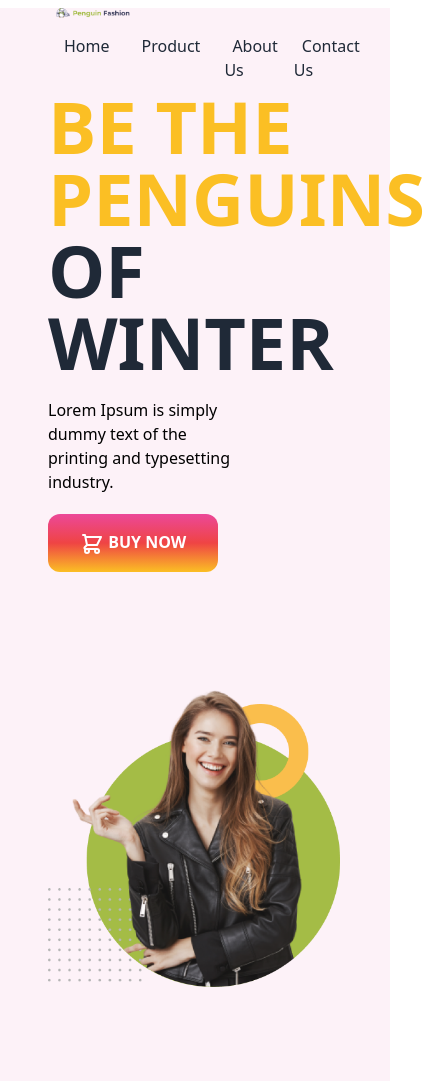
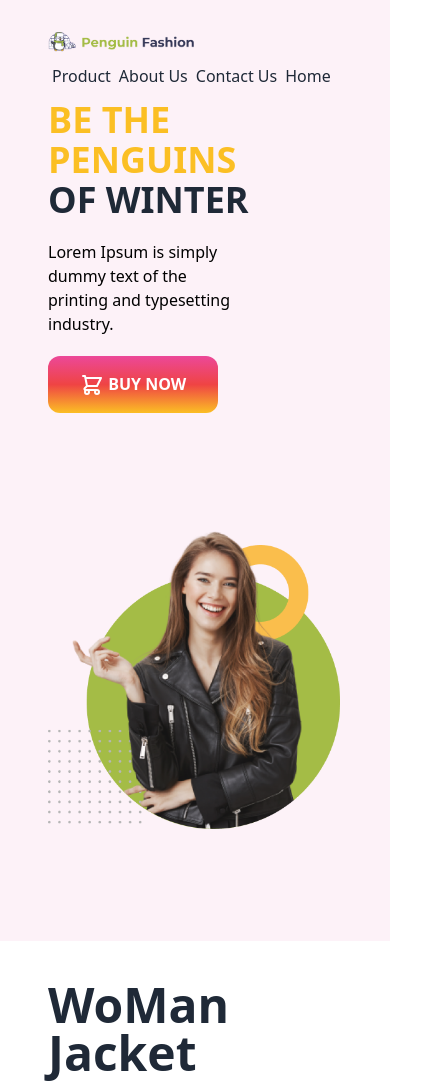
Before and after one commit to majharul-web/penguin-fashion-tailwind, a plain HTML site: page index.html in a window 390 px wide. Shown: the top 1081 px of the page, 425 px wide, since content can reach past the window. Drawn offline with nearby package versions, Linux system fonts and the light colour scheme.

Commit message:
header responsive issue solved

```diff
--- a/index.html
+++ b/index.html
@@ -12,18 +12,18 @@
   <body>
     <header class="bg-pink-50">
       <!-- nav section -->
-      <section class="container mx-auto px-12">
+      <section class="container mx-auto px-12 pt-8">
         <nav class="lg:flex md:flex justify-between">
-          <div class="logo w-1/4 m-2">
+          <div class="w-1/2 lg:w-1/3">
             <a href="#">
-              <img class="" src="images/icons/Group 33072.png" alt="" />
+              <img class="w-full object-contain" src="images/icons/Group 33072.png" alt="" />
             </a>
           </div>
-          <ul class="flex">
-            <li class="m-2"><a class="p-2 text-base text-gray-800" href="#">Home</a></li>
-            <li class="m-2"><a class="p-2 text-base text-gray-800" href="#">Product</a></li>
-            <li class="m-2"><a class="p-2 text-base text-gray-800" href="#">About Us</a></li>
-            <li class="m-2"><a class="p-2 text-base text-gray-800" href="#">Contact Us</a></li>
+          <ul class="flex my-3 lg:my-0">
+            <li class="lg:mx-3"><a class="lg:p-2 p-1 text-base text-gray-800" href="#">Product</a></li>
+            <li class="lg:mx-3"><a class="lg:p-2 p-1 text-base text-gray-800" href="#">About Us</a></li>
+            <li class="lg:mx-3"><a class="lg:p-2 p-1 text-base text-gray-800" href="#">Contact Us</a></li>
+            <li class="lg:mx-3"><a class="lg:p-2 p-1 text-base text-gray-800" href="#">Home</a></li>
           </ul>
         </nav>
       </section>
@@ -31,7 +31,7 @@
       <!-- hero section -->
       <section class="md:flex justify-around items-center container mx-auto px-12">
         <div class="space-y-5">
-          <h1 class="text-7xl uppercase font-bold">
+          <h1 class="text-4xl lg:text-7xl uppercase font-bold">
             <span class="text-yellow-400">be the penguins</span>
             <br />
             <span class="text-gray-800">of winter</span>
@@ -451,8 +451,8 @@
 
       <!-- get touch -->
     </main>
-    <footer>
-      <h1 class="text-center text-4xl">footer</h1>
+    <footer class="text-center my-16">
+      <code class="text-base">Allright <span class="text-gray-500">@penguinFashion</span> 2021</code>
     </footer>
   </body>
 </html>
```
